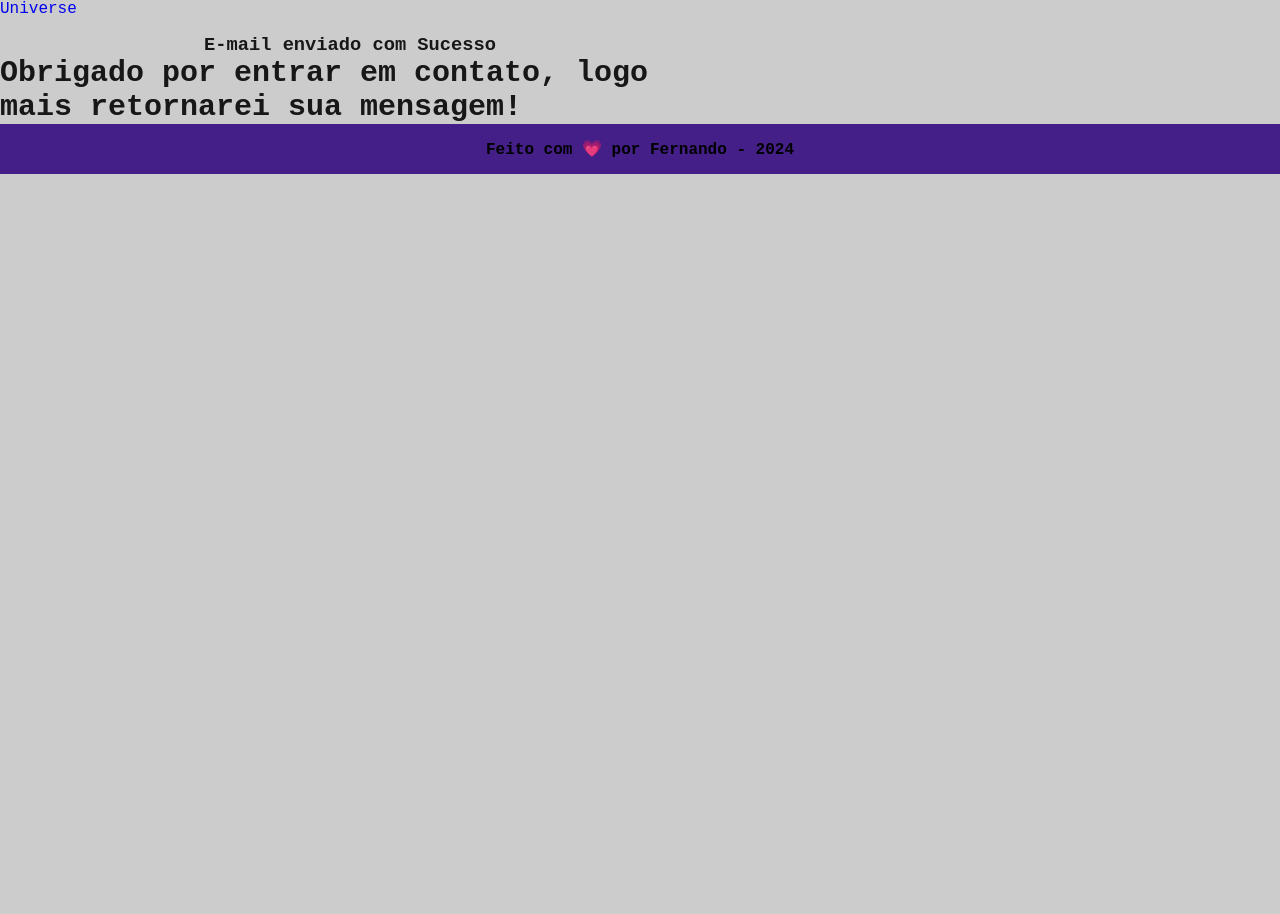
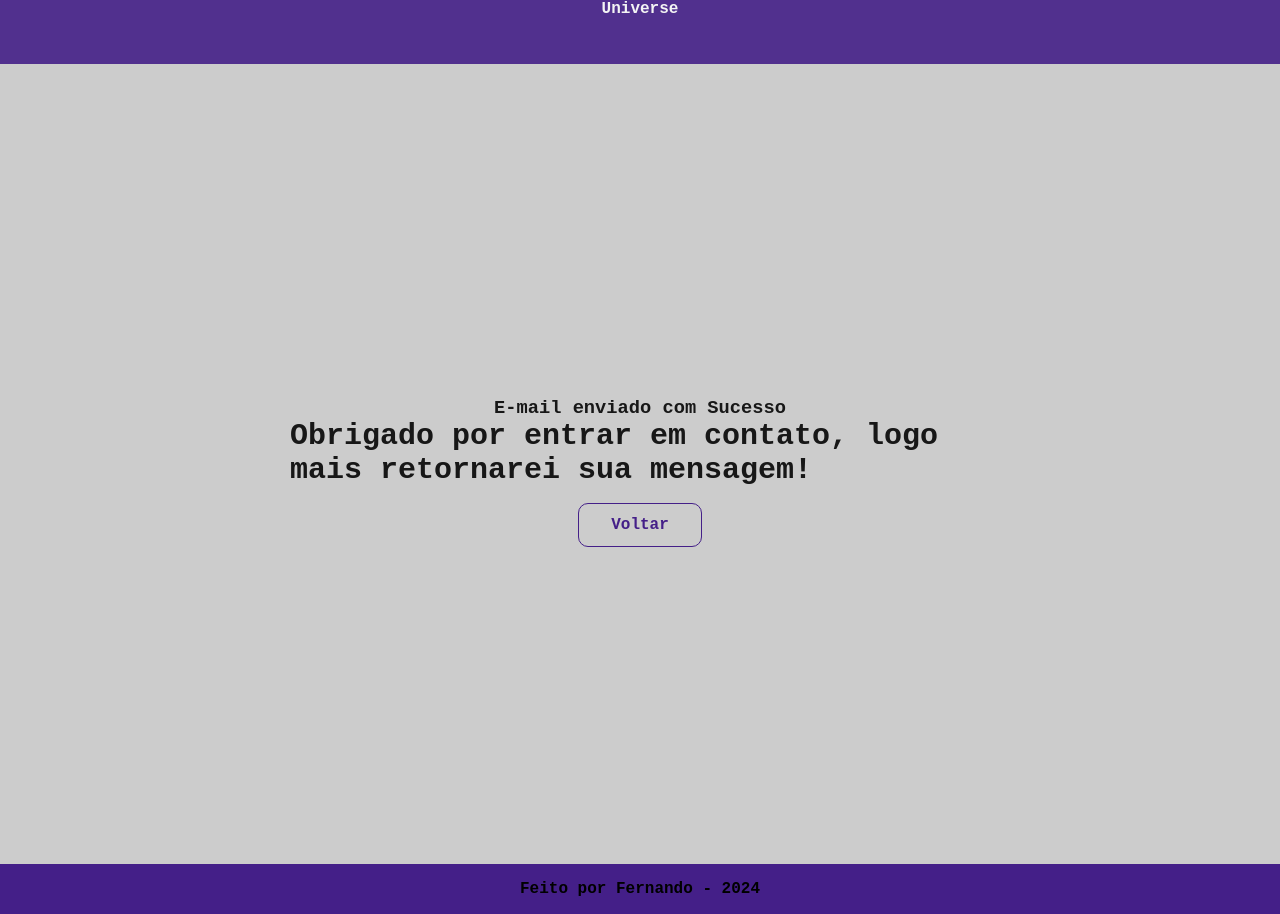
Before and after one commit to FernandoCassioDev/universe, a plain HTML site: page sucess.html in a window 1280 px wide. Before the commit the page ends 800 px from the top, so only its background shows below. Drawn offline with Linux system fonts and the light colour scheme.

Commit message:
refactor: organiza as classes

```diff
--- a/sucess.html
+++ b/sucess.html
@@ -6,28 +6,30 @@
     <meta name="description" content="Projeto Portfólio" />
     <meta name="author" content="Generation Brasil" />
     <meta name="keywords" content="HTML, CSS, JavaScript" />
+    <link href="https://fonts.googleapis.com/css2?family=Poppins&display=swap" rel="stylesheet">
     <link rel="icon" href="./assets/img/favicon.svg" type="image/svg+xml" />
     <link rel="stylesheet" href="./assets/css/style.css">
     <title>Universe</title>
   </head>
   <body>
-    <Header>
-        <div id="header_content">
+    <Header class="menu_container">
+        <div id="header_content" class="menu_sucess_content">
             <div id="menu_content_sucess">
                 <a href="index.html">Universe</a>
             </div>
         </div>
     </Header>
-    <main>
-        <section id="home">
+    <main class="home">
+        <section id="home_texto" class="menu_sucess_container">
             <article id="home_texto">
                 <h1>E-mail enviado com Sucesso</h1>
                 <h4>Obrigado por entrar em contato, logo mais retornarei sua mensagem!</h4>
+                <a class="botao" href="index.html">Voltar</a>
             </article>
         </section>
     </main>
     <footer>
-        <p>Feito com &#128151; por Fernando - 2024</p>
+        <p>Feito por Fernando - 2024</p>
       </footer>
   </body>
 </html>
```
